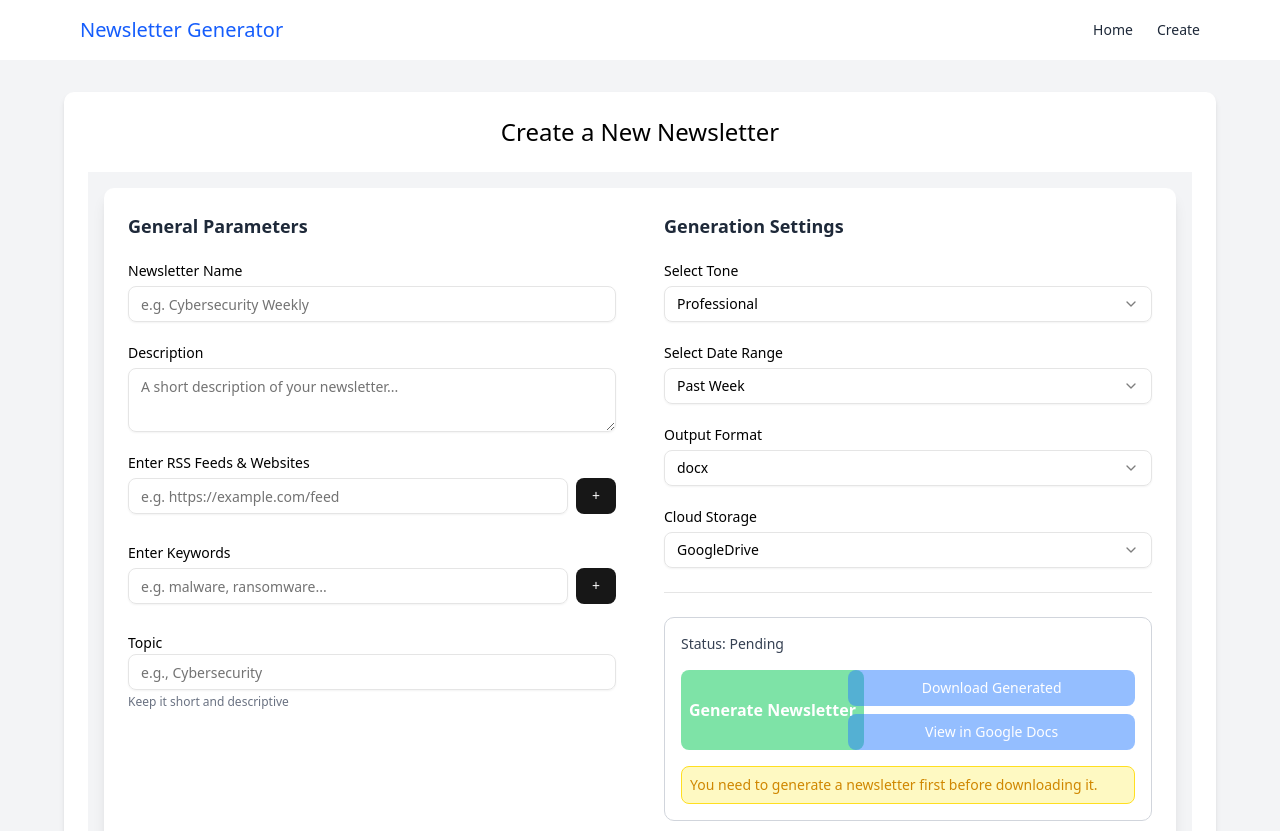
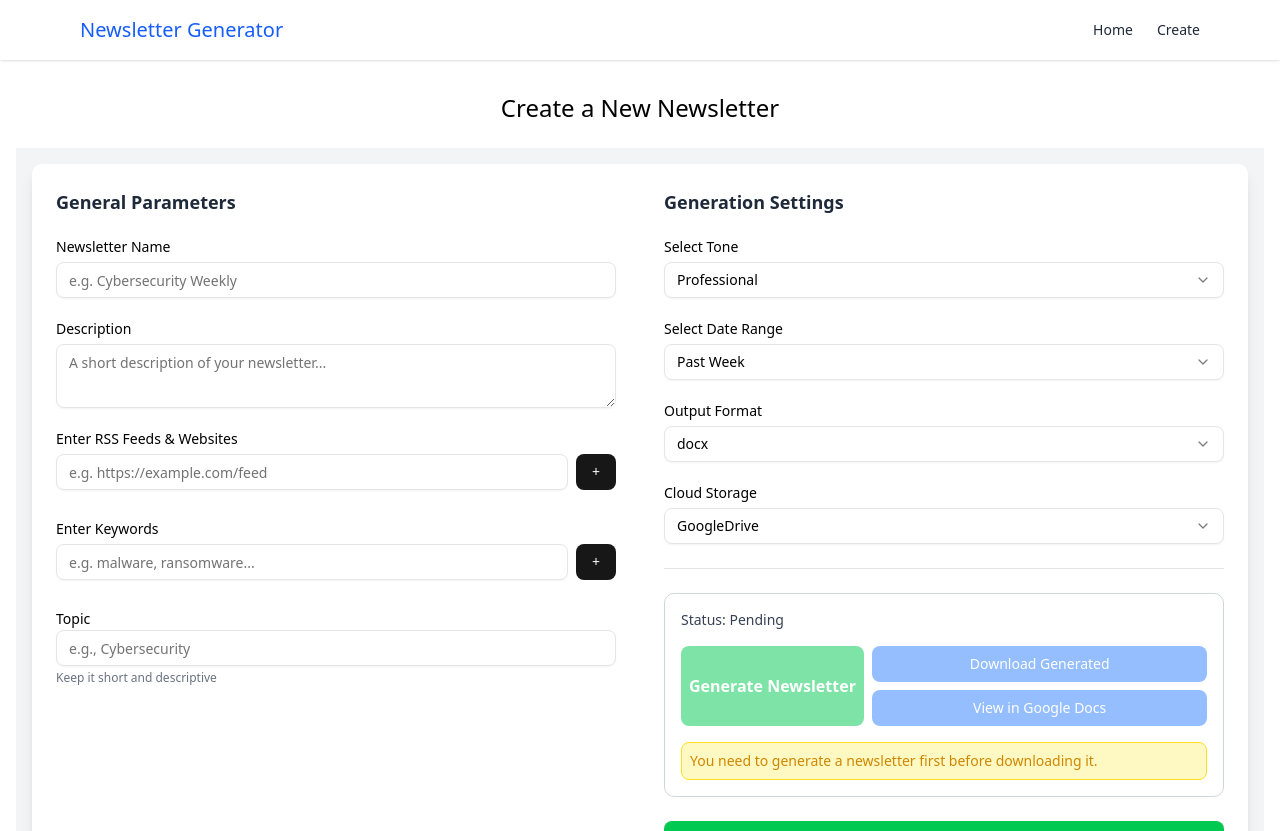
Before and after one commit to daniel-macias/capstone-project, a Next.js app: page /create in a window 1280 px wide. Shown: the top 831 px of the page. Built offline with nearby package versions, Linux system fonts and the light colour scheme.

Commit message:
added meta tags, working on dark mode

```diff
--- a/app/create/page.tsx
+++ b/app/create/page.tsx
@@ -4,8 +4,8 @@ import NewsletterForm from '@/components/NewsletterForm';
 
 export default function CreateNewsletterPage() {
   return (
-    <div className="flex-1 bg-gray-100 py-8 px-4">
-      <div className="max-w-6xl mx-auto bg-white shadow-md rounded-lg p-6">
+    <div className="flex-1 py-8 px-4">
+      <div className="">
         <h1 className="text-2xl font-light mb-6 text-center text-black">Create a New Newsletter</h1>
         <NewsletterForm />
       </div>
--- a/app/edit/[id]/page.tsx
+++ b/app/edit/[id]/page.tsx
@@ -42,7 +42,7 @@ export default function EditNewsletterPage() {
 
 	return (
 		<div className="flex-1 py-8 px-4">
-			<div className="max-w-6xl mx-auto bg-white p-6">
+			<div className="">
 				<h1 className="text-2xl font-light mb-6 text-center text-black">Edit Newsletter</h1>
 				<NewsletterForm initialValues={initialData} />
 			</div>
--- a/app/layout.tsx
+++ b/app/layout.tsx
@@ -14,8 +14,8 @@ const geistMono = Geist_Mono({
 });
 
 export const metadata: Metadata = {
-  title: "Create Next App",
-  description: "Generated by create next app",
+  title: "Newsletter Generator",
+  description: "AI-Powered Newsletter Generator",
 };
 
 export default function RootLayout({
```
